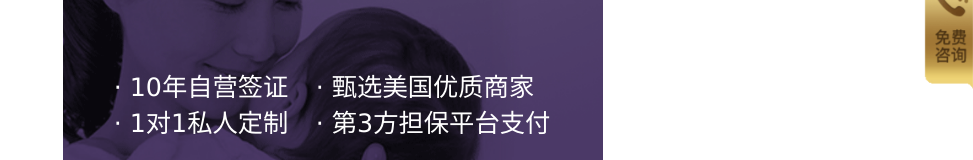
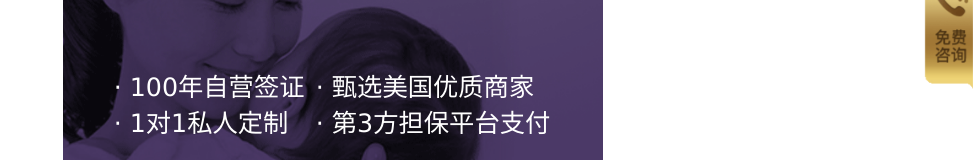
Before and after one commit to hizeng/northUSA, a website: page index.html in a window 1280 px wide. Shown: the part 349-509 px from the top of the page, without its empty margins (307-1280 px from the left). Drawn offline with Linux system fonts and the light colour scheme.

Commit message:
text ssh

```diff
--- a/index.html
+++ b/index.html
@@ -19,7 +19,7 @@
         <h2><i class="one_stop"></i>服务商</h2>
         <div class="banger_desc">
             <ul>
-                <li>· 10年⾃营签证</li>
+                <li>· 100年⾃营签证</li>
                 <li>· 甄选美国优质商家</li>
                 <li>· 1对1私⼈定制</li>
                 <li>· 第3⽅担保平台⽀付</li>
```
